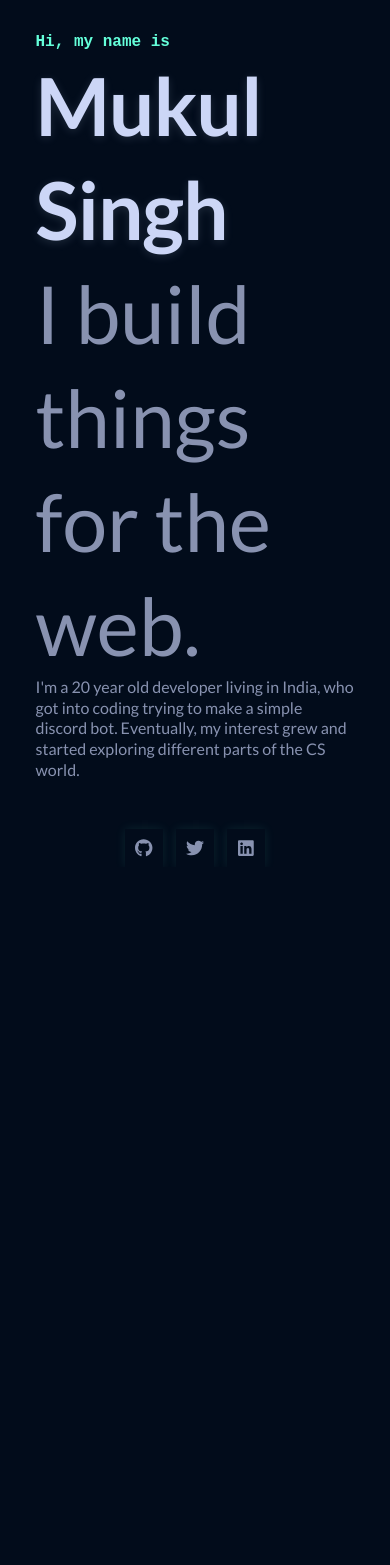
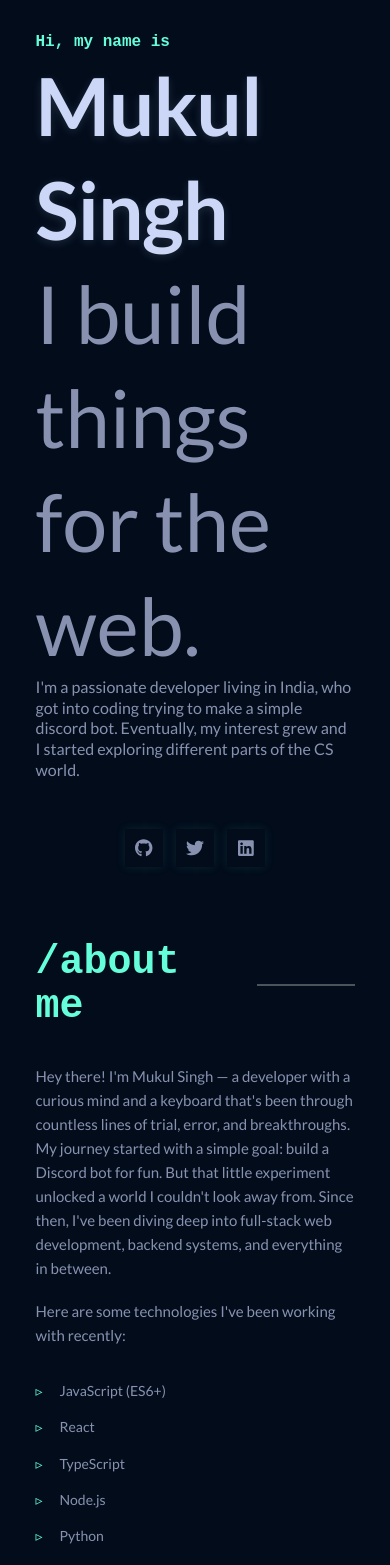
Before and after one commit to mukuls1107/portfolio-v1, a React (Vite) app: page / in a window 390 px wide. Shown: the top 1565 px of the page. Before the commit the page ends 867 px from the top, so only its background shows below. Built offline with nearby package versions, Linux system fonts and the light colour scheme; a web font is replaced by a local one.

Commit message:
Add: About me sevction is added

```diff
--- a/src/App.jsx
+++ b/src/App.jsx
@@ -1,16 +1,23 @@
 import "./App.css";
 import Title from "./components/Title";
-import Nav from "./components/Nav";
-import { library } from '@fortawesome/fontawesome-svg-core'
-import { fas } from '@fortawesome/free-solid-svg-icons'
-import { fab, faTwitter, faGithub, faLinkedin } from '@fortawesome/free-brands-svg-icons'
+import About from "./components/About";
 
-library.add(fas, fab, faTwitter, faGithub, faLinkedin)
+import { library } from "@fortawesome/fontawesome-svg-core";
+import { fas } from "@fortawesome/free-solid-svg-icons";
+import {
+  fab,
+  faTwitter,
+  faGithub,
+  faLinkedin,
+} from "@fortawesome/free-brands-svg-icons";
+
+library.add(fas, fab, faTwitter, faGithub, faLinkedin);
 
 function App() {
   return (
     <>
-      <Title name="Mukul Singh" age="20" classname="test" />
+      <Title name="Mukul Singh" classname="test" />
+      <About />
     </>
   );
 }
--- /dev/null
+++ b/src/components/About.jsx
@@ -0,0 +1,37 @@
+import React from "react";
+import "../styles/about.css";
+
+const About = () => {  return (
+    <div className="about-box">
+      <div className="inner-box">
+        <div className="heading-container">
+          <h1 className="about-tag">/about me</h1>
+          <span className="line"></span>
+        </div>
+        <p className="blur tag">
+          Hey there! I'm Mukul Singh — a developer with a curious mind and a
+          keyboard that's been through countless lines of trial, error, and
+          breakthroughs. My journey started with a simple goal: build a Discord
+          bot for fun. But that little experiment unlocked a world I couldn't
+          look away from. Since then, I've been diving deep into full-stack web
+          development, backend systems, and everything in between.
+        </p>
+
+        <p className="blur tag">
+          Here are some technologies I've been working with recently:
+        </p>
+
+        <ul className="skills-list">
+          <li className="skill-item">JavaScript (ES6+)</li>
+          <li className="skill-item">React</li>
+          <li className="skill-item">TypeScript</li>
+          <li className="skill-item">Node.js</li>
+          <li className="skill-item">Python</li>
+          <li className="skill-item">Express</li>
+        </ul>
+      </div>
+    </div>
+  );
+};
+
+export default About;
--- /dev/null
+++ b/src/components/ContactLinks.jsx
@@ -0,0 +1,21 @@
+import React from "react";
+import "../styles/contactLinks.css";
+import { FontAwesomeIcon } from "@fortawesome/react-fontawesome";
+
+function ContactLinks() {
+  return (
+    <div className="container">
+      <div className="items">
+        <FontAwesomeIcon icon={['fab', 'github']} />
+      </div>
+      <div className="items">
+        <FontAwesomeIcon icon={['fab', 'twitter']} />
+      </div>
+      <div className="items">
+        <FontAwesomeIcon icon={['fab', 'linkedin']} />
+      </div>
+    </div>
+  );
+}
+
+export default ContactLinks;
--- a/src/components/Nav.jsx
+++ /dev/null
@@ -1,21 +0,0 @@
-import React from "react";
-import "../styles/nav.css";
-import { FontAwesomeIcon } from "@fortawesome/react-fontawesome";
-
-function Nav() {
-  return (
-    <div className="container">
-      <div className="items">
-        <FontAwesomeIcon icon={['fab', 'github']} />
-      </div>
-      <div className="items">
-        <FontAwesomeIcon icon={['fab', 'twitter']} />
-      </div>
-      <div className="items">
-        <FontAwesomeIcon icon={['fab', 'linkedin']} />
-      </div>
-    </div>
-  );
-}
-
-export default Nav;
--- a/src/components/Title.jsx
+++ b/src/components/Title.jsx
@@ -2,7 +2,7 @@ import React from "react";
 import "../styles/title.css";
 // Import the image properly
 import profileImage from "../assets/portfolio2.png";
-import Nav from "./Nav";
+import ContactLinks from "./ContactLinks";
 
 function Title(props) {
   return (
@@ -13,12 +13,12 @@ function Title(props) {
           <h1 className="head">{props.name}</h1>
           <p className="blur extend">I build things for the web.</p>
           <p className="blur">
-            I'm a {props.age} year old developer living in India, who got into
+            I'm a passionate developer living in India, who got into
             coding trying to make a simple discord bot. Eventually, my interest
-            grew and started exploring different parts of the CS world.{" "}
+            grew and I started exploring different parts of the CS world.{" "}
           </p>
         </div>
-        <Nav />
+        <ContactLinks />
       </div>
 
       <div className="image-side">
--- /dev/null
+++ b/src/styles/about.css
@@ -0,0 +1,182 @@
+.about-box {
+    width: 90vw;
+    max-width: 1200px;
+    margin: 0 auto;
+    padding: 3rem 1rem;
+    min-height: 100vh;
+    display: flex;
+    flex-direction: column;
+    justify-content: center;
+}
+
+.inner-box {
+    display: flex;
+    gap: 2rem;
+    flex-direction: column;
+    max-width: 800px;
+}
+
+.about-tag {
+    color: #64ffda;
+    font-family: monospace;
+    font-weight: 900;
+    font-size: 70px;
+    position: relative;
+    margin: 0;
+    line-height: 1.1;
+}
+
+.blur.tag {
+    font-size: 18px;
+    line-height: 1.7;
+    color: #8892b0;
+    font-family: 'Lato', sans-serif;
+}
+
+.skills-list {
+    display: grid;
+    grid-template-columns: repeat(2, minmax(140px, 200px));
+    gap: 0.5rem 1rem;
+    padding: 0;
+    margin: 1rem 0 0 1.2rem;
+    overflow: visible; /* Changed from hidden to visible */
+    list-style: none;
+    list-style-position: outside;
+}
+
+.skill-item {
+    position: relative;
+    font-family: 'Lato', sans-serif;
+    font-size: 16px;
+    color: #8892b0;
+    margin-bottom: 10px;
+    padding-left: 0.5rem; /* Adding padding to ensure text doesn't overlap with marker */
+    display: flex;
+    align-items: center;
+}
+
+.skill-item::before {
+    content: '▹';
+    position: absolute;
+    left: -1.2rem;
+    color: #64ffda;
+    font-size: 16px;
+    display: block;
+}
+
+.line {
+    display: inline-block;
+    width: 250px;
+    height: 3px;
+    background-color: #95a19ed0;
+    opacity: 0.6;
+    margin-left: 15px;
+    vertical-align: middle;
+}
+
+.heading-container {
+    display: flex;
+    align-items: center;
+    margin-bottom: 1rem;
+}
+
+.heading-container .about-tag {
+    margin: 0;
+    display: inline-block;
+}
+
+/* Responsive styles */
+@media (max-width: 1200px) {
+    .about-box {
+        padding: 2.5rem 1rem;
+    }
+
+    .inner-box {
+        max-width: 700px;
+    }
+}
+
+@media (max-width: 992px) {
+    .about-tag {
+        font-size: 60px;
+    }
+
+    .line {
+        width: 200px;
+    }
+
+    .blur.tag {
+        font-size: 16px;
+    }
+
+    .inner-box {
+        gap: 1.5rem;
+    }
+}
+
+@media (max-width: 768px) {
+    .about-box {
+        padding: 2rem 1rem;
+    }
+
+    .about-tag {
+        font-size: 50px;
+    }
+
+    .line {
+        width: 150px;
+        height: 2px;
+    }
+}
+
+@media (max-width: 576px) {
+    .about-box {
+        padding: 1.5rem 1rem;
+    }
+
+    .about-tag {
+        font-size: 40px;
+    }
+      .line {
+        width: 100px;
+        height: 2px;
+        margin-left: 10px;
+    }
+
+    .blur.tag {
+        font-size: 15px;
+        line-height: 1.6;
+    }
+
+    .inner-box {
+        gap: 1.2rem;
+    }
+
+    .skills-list {
+        grid-template-columns: 1fr;
+        margin-left: 1rem;
+    }
+
+    .skill-item {
+        font-size: 14px;
+    }
+
+    .skill-item::before {
+        left: -1rem;
+        font-size: 14px;
+    }
+}
+
+@media (max-width: 375px) {
+    .about-tag {
+        font-size: 32px;
+    }
+
+    .blur.tag {
+        font-size: 14px;
+    }
+
+    .about-box {
+        padding: 1rem 0.8rem;
+    }
+}
```
Also changed, not shown: src/styles/contactLinks.css (renamed from src/styles/nav.css).
